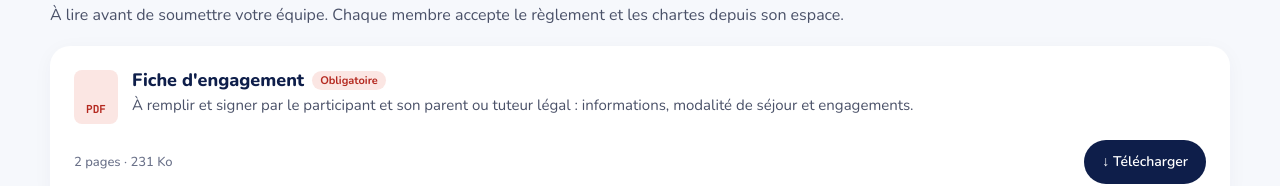
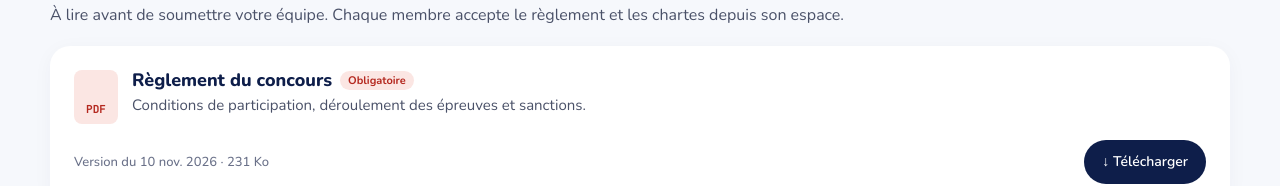
Before and after one commit to G4MA5/Genie_upbv2, a React (Vite) app: page /documents in a window 1280 px wide. Shown: the part 216-402 px from the top of the page. Built offline with nearby package versions, Linux system fonts and the light colour scheme; no server answers.

Commit message:
frontend

```diff
--- a/index.html
+++ b/index.html
@@ -22,7 +22,9 @@
     <meta name="twitter:card" content="summary" />
     <meta name="twitter:title" content="GÉNIE UPB Edition 3 - L'Innovation au Service du Futur" />
     <link rel="canonical" href="https://www.le-genie-upb.com/" />
+
     <link rel="icon" type="image/png" href="/logo2.png" />
+
     <link rel="apple-touch-icon" href="/logo2.png" />
     <link
       rel="preload"
--- a/src/data/documentsData.ts
+++ b/src/data/documentsData.ts
@@ -6,7 +6,7 @@ export interface DocumentItem {
   s: string;
   tag: string;
   format: 'PDF';
-  /** Fichier réel servi depuis public/ (ex. /documents/x.pdf). */
+  /** Fichier réel servi depuis public/ (ex. /ressources/x.pdf). */
   fichier?: string;
   // Compatibility aliases
   titre?: string;
@@ -16,29 +16,18 @@ export interface DocumentItem {
 
 export const documentsData: DocumentItem[] = [
   {
-    id: 'doc-fiche-engagement',
-    t: "Fiche d'engagement",
-    d: "À remplir et signer par le participant et son parent ou tuteur légal : informations, modalité de séjour et engagements.",
-    v: '2 pages',
-    s: '231 Ko',
-    tag: 'Obligatoire',
-    format: 'PDF',
-    fichier: '/ressources/fiche-engagement-genie-upb.pdf',
-    titre: "Fiche d'engagement",
-    description: "À remplir et signer par le participant et son parent ou tuteur légal : informations, modalité de séjour et engagements.",
-    taille: '231 Ko',
-  },
-  {
     id: 'doc-reglement',
     t: 'Règlement du concours',
     d: 'Conditions de participation, déroulement des épreuves et sanctions.',
     v: 'Version du 10 nov. 2026',
-    s: '1,2 Mo',
+    s: '231 Ko',
     tag: 'Obligatoire',
     format: 'PDF',
+    // Fiche d'engagement du concours (participant + parent / tuteur légal)
+    fichier: '/ressources/fiche-engagement-genie-upb.pdf',
     titre: 'Règlement du concours',
     description: 'Conditions de participation, déroulement des épreuves et sanctions.',
-    taille: '1,2 Mo',
+    taille: '231 Ko',
   },
   {
     id: 'doc-charte-participants',
```
